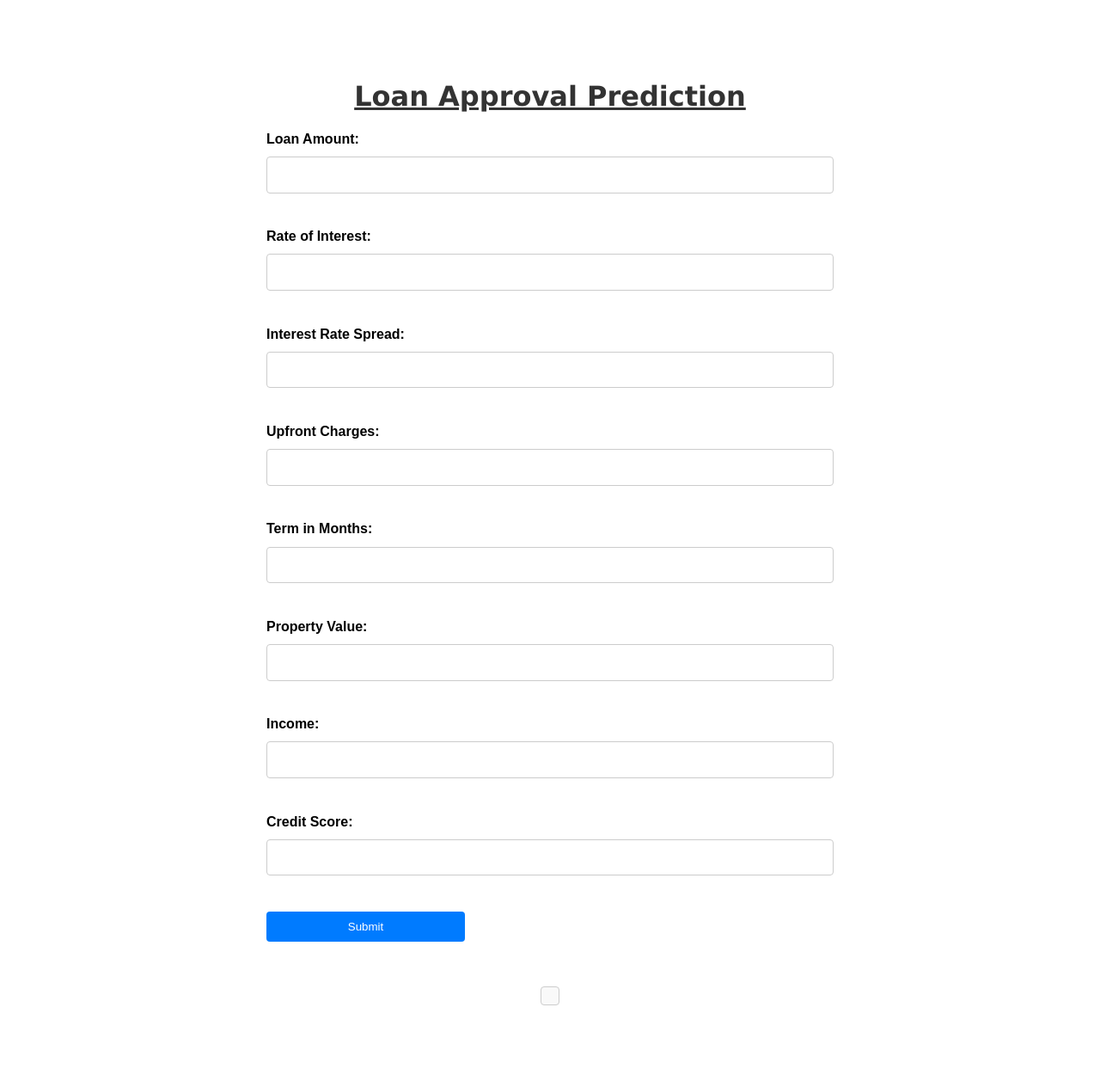
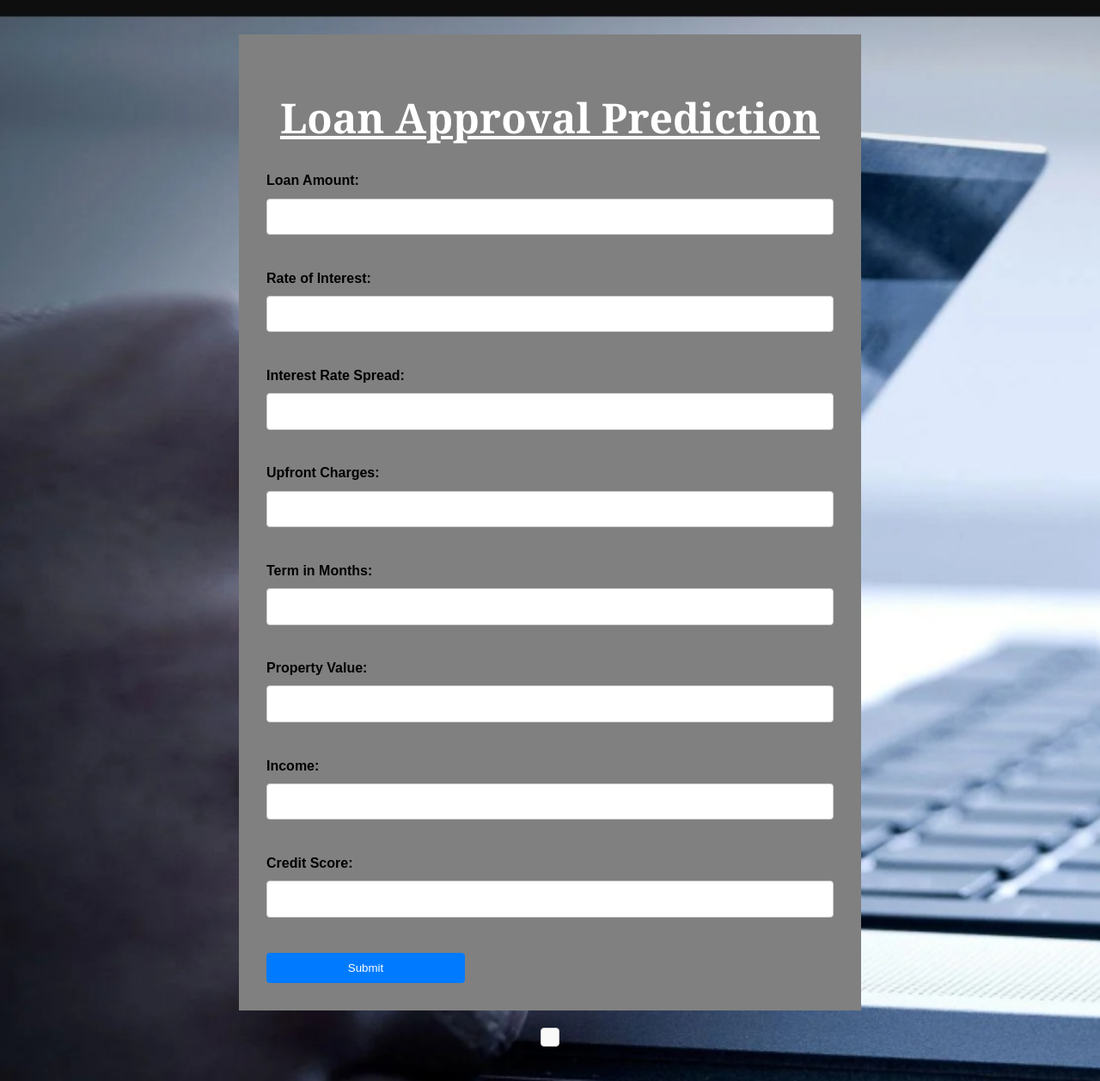
Before and after one commit to Benedict-nds/Loan-Eligibility-Model, a Flask app: page / in a window 1280 px wide. Shown: the whole page at 86% size. Before the commit the page ends 1169 px from the top, so only its background shows below. Run offline with Flask 3, Linux system fonts and the light colour scheme.

Commit message:
updated code

```diff
--- a/server.py
+++ b/server.py
@@ -8,19 +8,21 @@
 app = Flask(__name__)
 CORS(app)
 
-# Load model and scaler
+# Load the model and scaler
 model = None
 scaler = None
 
 try:
+    # Paths to the saved model and scaler
     model_path = os.path.join("Instances", "loan_model.h5")
     scaler_path = os.path.join("Instances", "scalar.pkl")
 
+    # Load the model
     model = load_model(model_path)
     print(f"Model loaded successfully from {model_path}")
 
-    with open(scaler_path, 'rb') as f:
-        scaler = joblib.load(f)
+    # Load the scaler
+    scaler = joblib.load(scaler_path)
     print(f"Scaler loaded successfully from {scaler_path}")
 
 except Exception as e:
@@ -28,23 +30,24 @@
 
 @app.route("/")
 def main():
+    """Render the main HTML page."""
     return render_template("index.html")
 
 @app.route("/predict", methods=["POST"])
 def predict():
     try:
-        # Check if model and scaler are loaded
+        # Ensure the model and scaler are loaded
         if model is None or scaler is None:
-            print("Model or scaler not loaded correctly. Please check the server logs.")
-            return jsonify({"error": "Model or scaler not loaded correctly. Please check the server logs."}), 500
+            return jsonify({"error": "Model or scaler not loaded correctly. Check the server logs."}), 500
 
-        # Parse input data from the request
+        # Parse input JSON data
         data = request.json
         if not data:
             return jsonify({"error": "No input data provided"}), 400
 
-        print(f"Received data: {data}")
-        # Ensure input is in the correct format
+        print(f"Received input data: {data}")
+
+        # Extract features from the input data
         input_features = [
             data.get("loan_amount"),
             data.get("rate_of_interest"),
@@ -56,27 +59,30 @@
             data.get("Credit_Score")
         ]
 
+        # Ensure all features are provided
         if None in input_features:
             return jsonify({"error": "Missing one or more input features"}), 400
 
-        # Convert input to NumPy array and reshape for a single sample
+        # Convert input features to a NumPy array and reshape for a single sample
         input_array = np.array(input_features).reshape(1, -1)
 
-        # Scale input features
+        # Scale the input features using the loaded scaler
         scaled_input = scaler.transform(input_array)
 
-        # Make prediction
-        prediction_prob = model.predict(scaled_input)[0][0]  # Adjusted for TensorFlow/Keras output format
-        prediction_class = int(prediction_prob > 0.5)  # Binary classification threshold
+        # Make a prediction using the loaded model
+        prediction_prob = model.predict(scaled_input)[0][0]  # Single prediction
+        prediction_class = int(prediction_prob > 0.5)  # Apply threshold for binary classification
 
-        # Return prediction result
+        # Return the prediction as JSON
         return jsonify({
             "prediction_probability": float(prediction_prob),
             "prediction_class": prediction_class
         })
 
     except Exception as e:
-        return jsonify({"error": f"An error occurred: {str(e)}"}), 500
+        return jsonify({"error": f"An error occurred during prediction: {str(e)}"}), 500
 
-if __name__ == '__main__':
+if __name__ == "__main__":
+    # Ensure Flask runs in the correct working directory
+    os.chdir(os.path.dirname(os.path.abspath(__file__)))
     app.run(debug=True)
--- a/static/style.css
+++ b/static/style.css
@@ -5,12 +5,18 @@
     display: flex;
     flex-direction: column;
     align-items: center;
+    background-image: url('/static/loanIMG.jpeg');
+    background-size: cover;
+    background-repeat: no-repeat;
     justify-content: center;
 }
+
 h1 {
+    font-size: 3rem;
     text-align: center;
-    color: #333;
-    font-family: 'Lucida Sans', 'Lucida Sans Regular', 'Lucida Grande', 'Lucida Sans Unicode', Geneva, Verdana, sans-serif;
+    color: white;
+    font-family:Cambria, Cochin, Georgia, Times, 'Times New Roman', serif;
+    font-weight: bold;
     text-decoration: underline;
 }
 
@@ -29,7 +35,7 @@
 .bod{
     padding: 2rem;
     width: 55%;
-    /* background-color: gray; */
+    background-color: gray;
 }
 
 label {
```
Also changed, not shown: static/loanIMG.jpeg (added).
